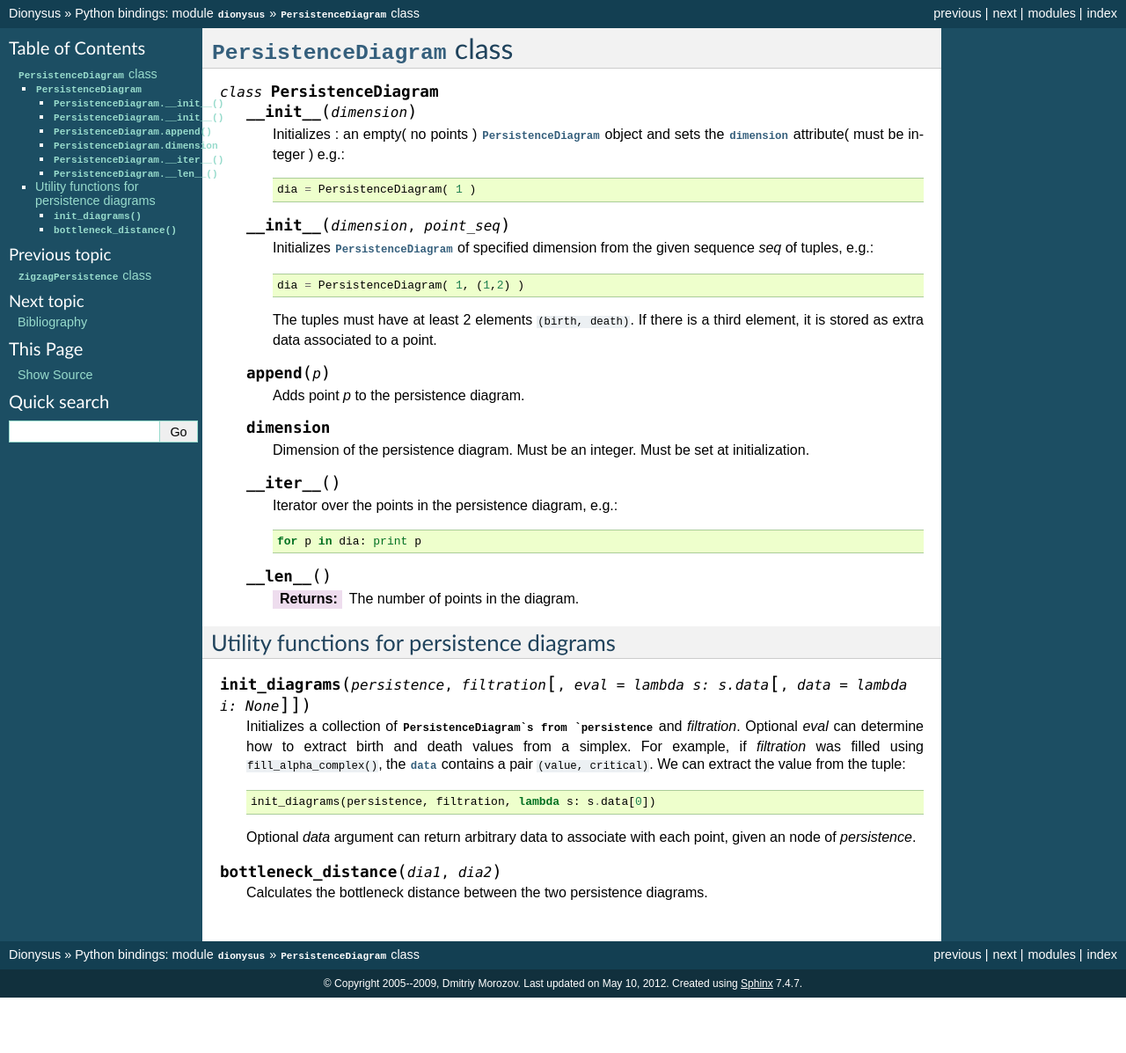
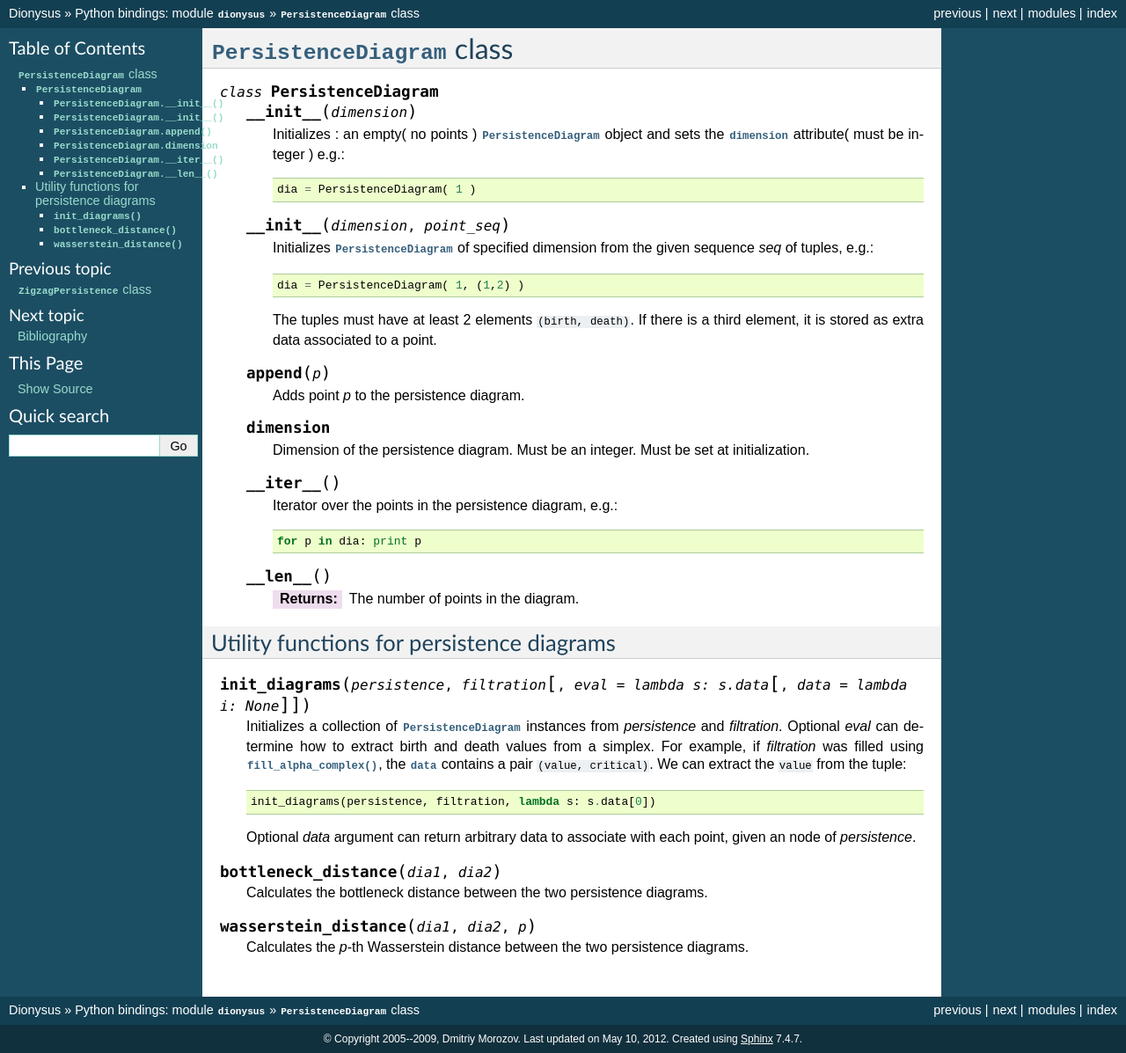
Before and after one commit to veldanie/Dionysus-python3, a Sphinx documentation site: the page built from doc/python/persistence-diagram.rst, in a window 1280 px wide. Shown: the whole page at 88% size. Built offline with Sphinx 7.4.7, drawn with Linux system fonts in a browser that asks for light colours; formulas are drawn with MathJax 3; cross-references to code outside the pages are shown as plain code; before the commit the page ends 1134 px from its top, so only the background shows below that.

Commit message:
Added a note about wasserstein_distance() to documentation + cleaned up docs for init_diagrams()

```diff
--- a/doc/python/persistence-diagram.rst
+++ b/doc/python/persistence-diagram.rst
@@ -46,11 +46,11 @@ Utility functions for persistence diagrams
 
 .. function:: init_diagrams(persistence, filtration[, eval = lambda s: s.data[, data = lambda i: None]])
 
-    Initializes a collection of :class:`PersistenceDiagram`s from `persistence`
+    Initializes a collection of :class:`PersistenceDiagram` instances from `persistence`
     and `filtration`. Optional `eval` can determine how to extract birth and
     death values from a simplex. For example, if `filtration` was filled using
-    :fun:`fill_alpha_complex()`, the :attr:`~Simplex.data` contains a pair ``(value, critical)``.
-    We can extract the value from the tuple::
+    :func:`fill_alpha_complex()`, the :attr:`~Simplex.data` contains a pair ``(value, critical)``.
+    We can extract the ``value`` from the tuple::
 
         init_diagrams(persistence, filtration, lambda s: s.data[0])
 
@@ -60,3 +60,7 @@ Utility functions for persistence diagrams
 .. function:: bottleneck_distance(dia1, dia2)
 
     Calculates the bottleneck distance between the two persistence diagrams.
+
+.. function:: wasserstein_distance(dia1, dia2, p)
+
+    Calculates the `p`-th Wasserstein distance between the two persistence diagrams.
```
